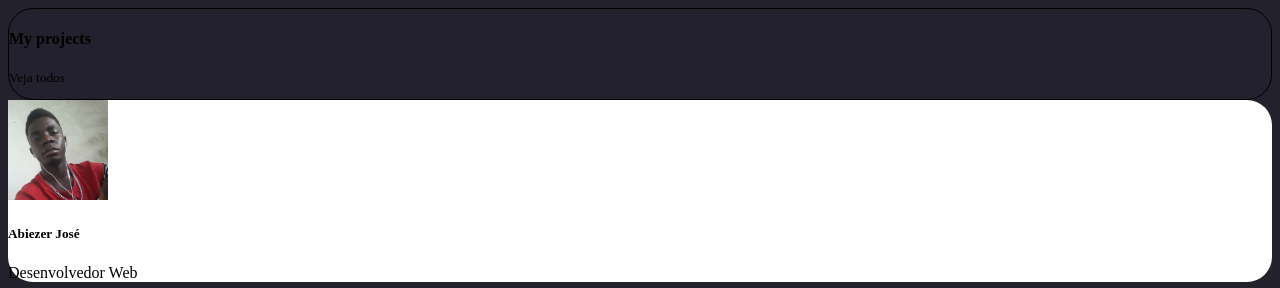
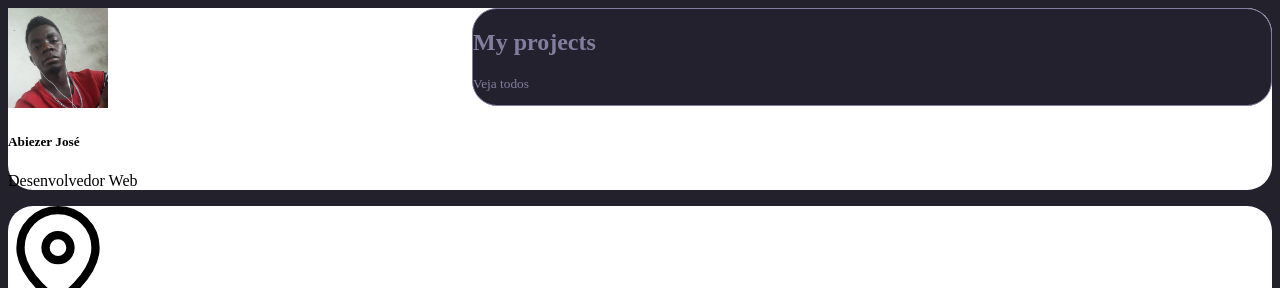
Before and after one commit to AbiezerSidonioJoseOdanacaJunior/portfolio, a plain HTML site: page index.html in a window 1280 px wide. Shown: the top 288 px of the page. Drawn offline with Linux system fonts and the light colour scheme.

Commit message:
Ajustando tamanho menu lateral

```diff
--- a/css/style.css
+++ b/css/style.css
@@ -9,10 +9,18 @@ body {
   background-color: #22212c;
 }
 
+aside {
+  width: 800px;
+  float: right;
+  padding-left: 15px;
+  margin-left: 15px;
+}
+
 .tech {
   background-color: #22212d;
   border: 1px solid;
   border-radius: 25px;
+color: #837e9f;
 }
 
 text {
--- a/index.html
+++ b/index.html
@@ -9,8 +9,6 @@
 
 <body>
 	<aside>
-		<section>
-			<aside>
 		<div class="container">
 			<div class="row">
 				<div class="col-lg-8 tech">
@@ -20,10 +18,9 @@
 				</div>
 			</div>
 		</div>
-		</section>
 	</aside>
 
-	<aside>
+	<section>
 		<div class="row">
 			<div class="cards col-lg-4">
 				<div>
@@ -78,7 +75,7 @@
 				</div>
 			</div>
 		</div>
-	</aside>
+	</section>
 
 	<footer>
 		<section>
```
Also changed, not shown: 1 other file. Lines whose indentation alone changed are shown as unchanged.
